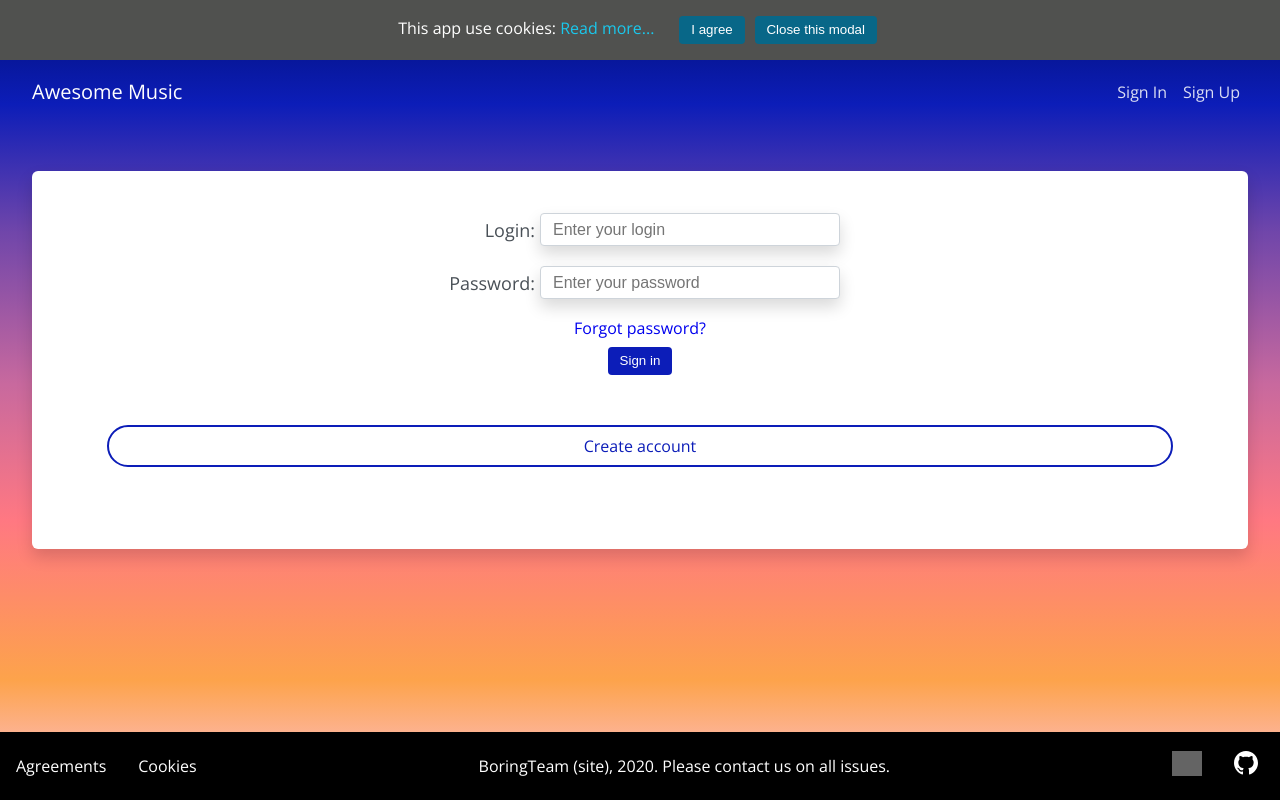
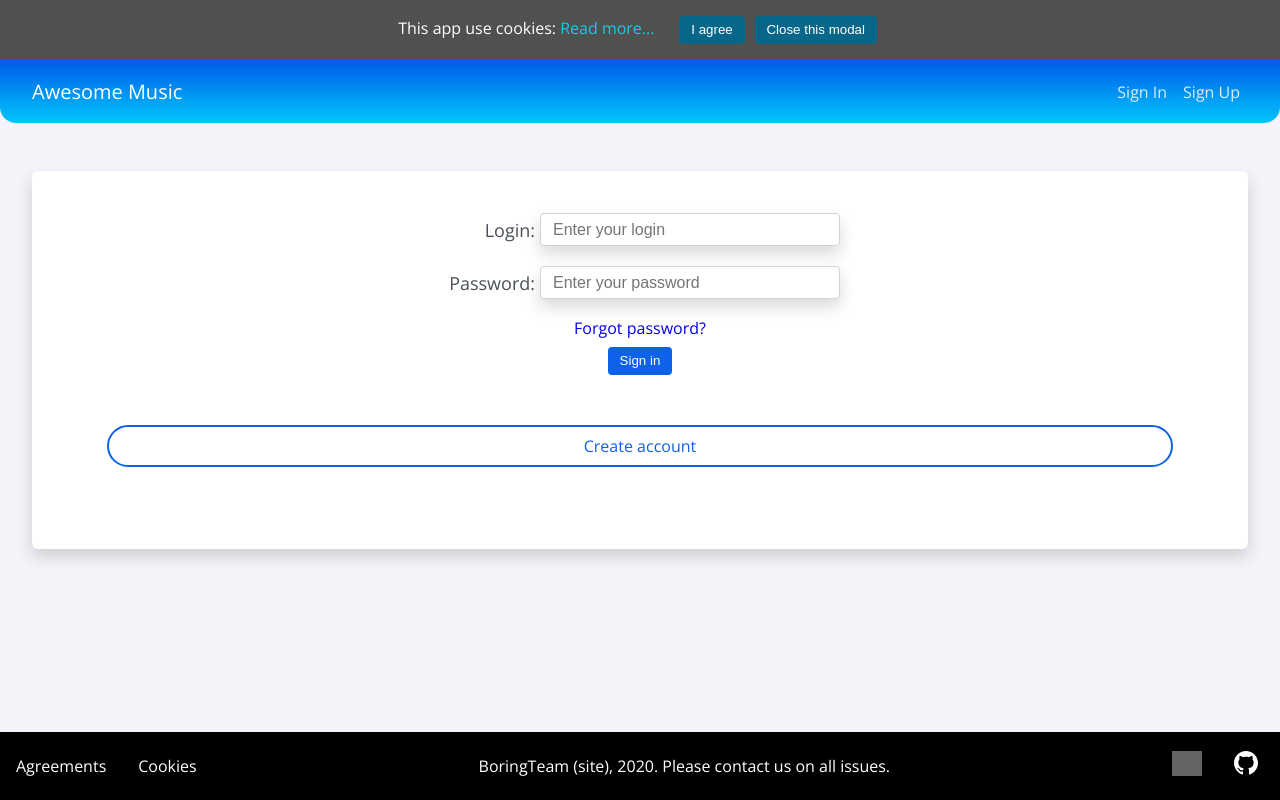
Before and after one commit to TheBoringTeam/AwesomeMusic-frontend, a React (Create React App) app: page /sign-in in a window 1280 px wide. Built offline with nearby package versions, Linux system fonts and the light colour scheme; grey boxes are pictures that could not be loaded.

Commit message:
Small fix

```diff
--- a/src/App.module.css
+++ b/src/App.module.css
@@ -11,7 +11,8 @@ body {
 body {
     font-family: 'Open Sans', sans-serif;
     font-size: 16px;
-    background-image: linear-gradient(to top, #fcc5e4 0%, #fda34b 15%, #ff7882 35%, #c8699e 52%, #7046aa 71%, #0c1db8 87%, #020f75 100%);
+    /*background-image: linear-gradient(to top, #fcc5e4 0%, #fda34b 15%, #ff7882 35%, #c8699e 52%, #7046aa 71%, #0c1db8 87%, #020f75 100%);*/
+    background: #f5f2f9;
 }
 
 .container {
--- a/src/components/Footer/Footer.module.css
+++ b/src/components/Footer/Footer.module.css
@@ -37,7 +37,7 @@
 }
 
 .link:hover {
-    color: #ff7882;
+    color: #00c6fb;
 }
 
 .icon {
@@ -59,7 +59,7 @@
 
 .email:hover,
 .github:hover {
-    filter: invert(55%) sepia(63%) saturate(537%) hue-rotate(308deg) brightness(100%) contrast(107%);
+    filter: invert(70%) sepia(22%) saturate(6729%) hue-rotate(150deg) brightness(95%) contrast(108%);
 }
 
 .github {
--- a/src/components/Nav/Nav.module.css
+++ b/src/components/Nav/Nav.module.css
@@ -2,7 +2,8 @@
     width: 100%;
     padding: 0.5rem 1rem;
     box-sizing: border-box;
-    background-color: transparent;
+    background-image: linear-gradient(to top, #00c6fb 0%, #005bea 100%);
+    border-radius: 0 0 1rem 1rem;
 }
 
 .nav {
--- a/src/pages/SignInPage/SignInPage.module.css
+++ b/src/pages/SignInPage/SignInPage.module.css
@@ -26,7 +26,7 @@
 }
 
 .btn {
-    background-color: #0c1db8;
+    background-color: #0e62e9;
     color: #ffffff;
     border: none;
     border-radius: 4px;
@@ -51,8 +51,8 @@
     text-align: center;
     box-sizing: border-box;
     padding: 0.5rem 1rem;
-    border: 2px solid #0c1db8;
-    color: #0c1db8;
+    border: 2px solid #0e62e9;
+    color: #0e62e9;
     border-radius: 35px;
     margin: 50px auto;
     background: transparent;
@@ -64,7 +64,7 @@
 
 .create-account:hover {
     color: #ffffff;
-    background-color: #0c1db8;
+    background-color: #0e62e9;
 }
 
 
--- a/src/pages/SignUpPage/SignUpPage.module.css
+++ b/src/pages/SignUpPage/SignUpPage.module.css
@@ -8,7 +8,7 @@
 
 .header {
     text-align: center;
-    color: #1ac8ed;
+    color: #0e62e9;
 }
 
 .form {
@@ -37,7 +37,7 @@
 }
 
 .btn {
-    background-color: #086788;
+    background-color: #0e62e9;
     color: #ffffff;
     border: none;
     border-radius: 4px;
--- a/src/services/api/HandleSignUp.ts
+++ b/src/services/api/HandleSignUp.ts
@@ -16,7 +16,7 @@ async function handleSignUp(username: string, password: string, email: string) {
       body: user,
     }
   );
-  if (response.status === 200) {
+  if (response.status === 201) {
     return await response.json();
   } else {
     throw response.json();
```
